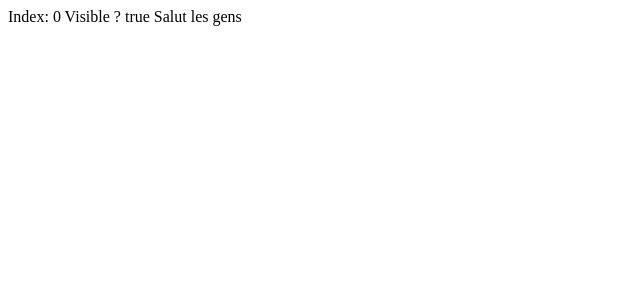
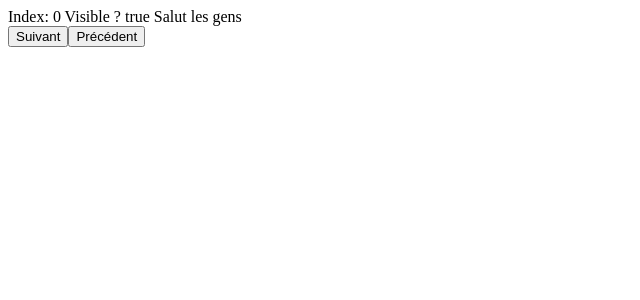
Before and after one commit to amacabr2/gfk_js_vuejs_carousel, a Vue app: page / in a window 1280 px wide. Shown: the top 300 px of the page, without its empty margins (0-640 px from the left). Built offline with nearby package versions, Linux system fonts and the light colour scheme; the HTML template or start-up script is replaced by a standard one.

Commit message:
Two buttons to go to the previous slide or to the following slide

```diff
--- a/src/components/carousel/Carousel.vue
+++ b/src/components/carousel/Carousel.vue
@@ -2,6 +2,8 @@
 
     <div>
         <slot></slot>
+        <button class="carousel_nav carousel_next" @click.prevent="next">Suivant</button>
+        <button class="carousel_nav carousel_prev" @click.prevent="prev">Précédent</button>
     </div>
 
 </template>
```
